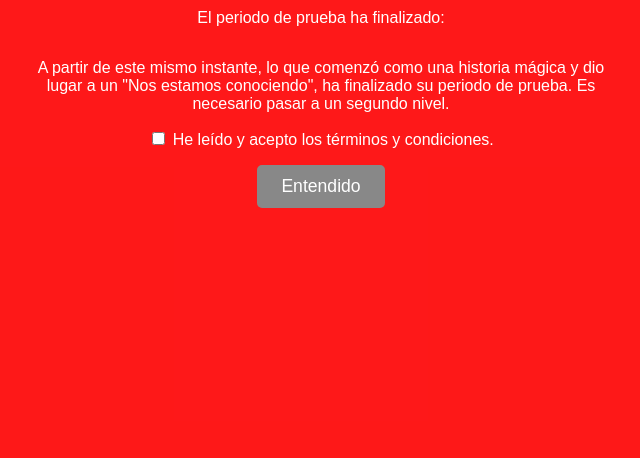
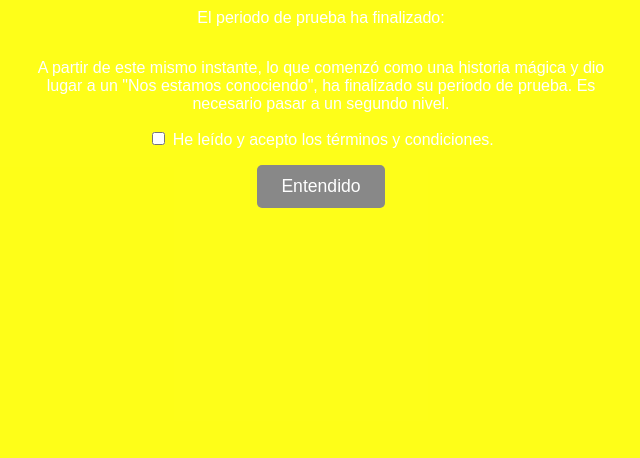
Before and after one commit to w3bm4st3r22/Web, a plain HTML site: page index.html in a window 1280 px wide. Shown: the part 342-800 px from the top of the page, without its empty margins (335-975 px from the left). Drawn offline with Linux system fonts and the light colour scheme.

Commit message:
Update index.html

```diff
--- a/index.html
+++ b/index.html
@@ -21,7 +21,7 @@
       left: 0;
       width: 100%;
       height: 100%;
-      background-color: rgba(255, 0, 0, 0.9);
+      background-color: rgba(255, 255, 0, 0.9);
       color: white;
       display: flex;
       justify-content: center;
```
